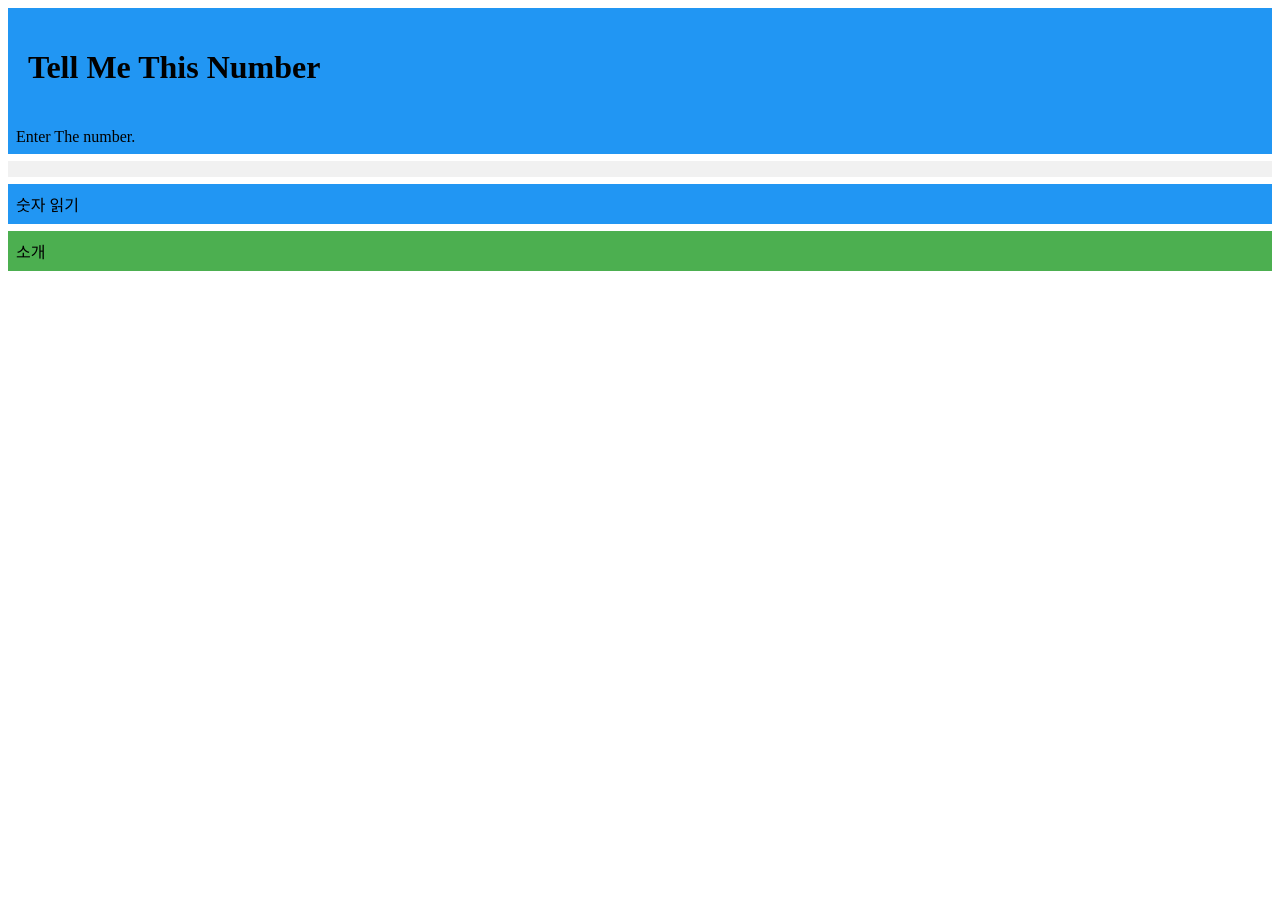
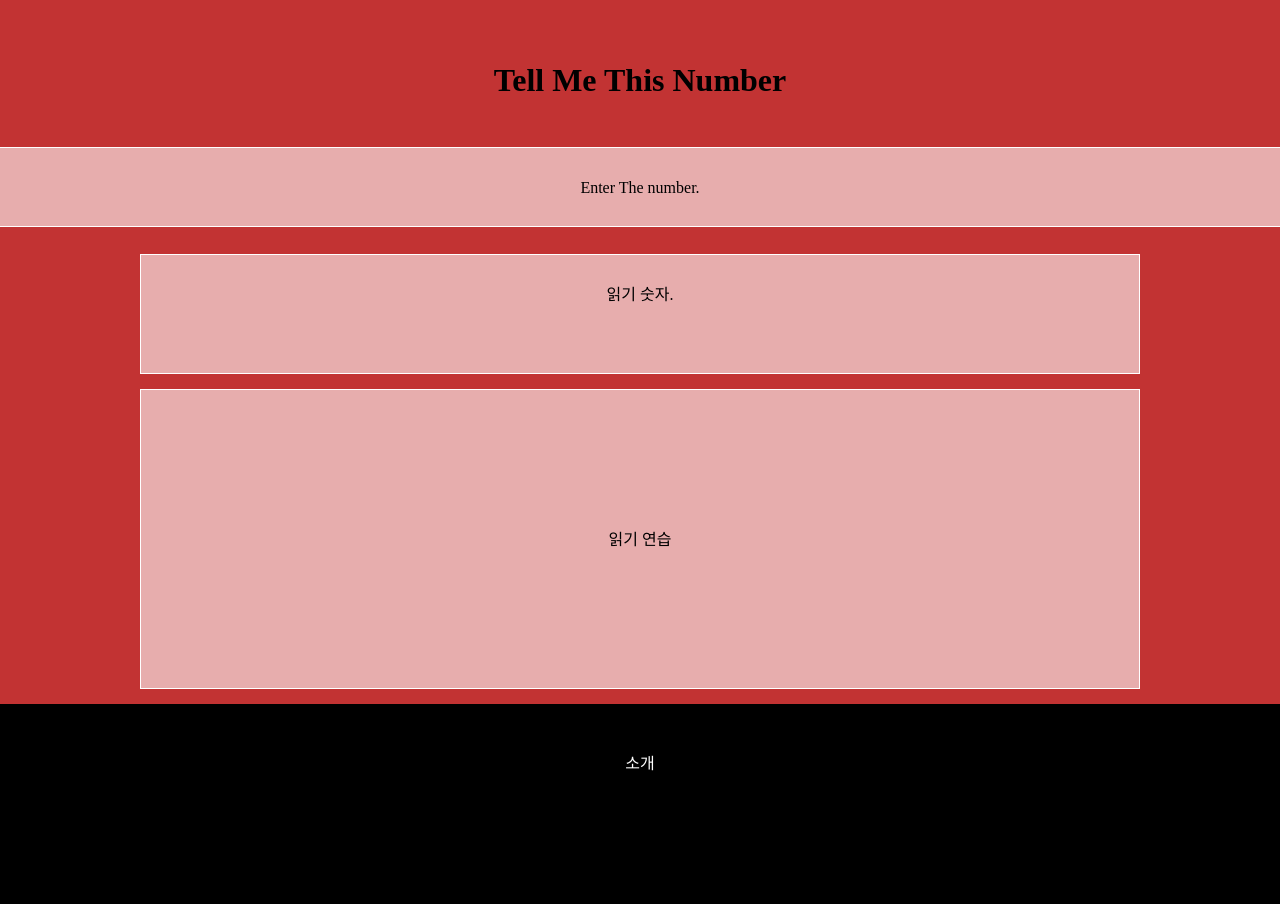
Before and after one commit to miseongshin/ReadNumbers, a plain HTML site: page index.html in a window 1280 px wide. Before the commit the page ends 800 px from the top, so only its background shows below. Drawn offline with nearby package versions, Linux system fonts and the light colour scheme.

Commit message:
기본 css 설정

```diff
--- /dev/null
+++ b/default.css
@@ -0,0 +1,4 @@
+/* @media Rule*/
+* {
+	box-sizing: border-box;
+}
--- a/index.html
+++ b/index.html
@@ -2,29 +2,47 @@
 <html lang=ko>
 <meta charset=UTF-8>
 <title>Tell Me This Number</title>
+
 <head>
     <meta content="text/html; charset=UTF-8" http-equiv="content-type">
-	<meta name="viewport" content="width=device-width", initial-scale=1.0">
-	<link rel="stylesheet" type="text/css" href="reactive.css">
+    <meta name="viewport" content="width=device-width, initial-scale=1.0">
+    <link rel="stylesheet" type="text/css" href="default.css">
+    <link rel="stylesheet" type="text/css" href="tellmethisnumber.css">
+    <script type="text/javascript" src="http://code.jquery.com/jquery-1.8.3.min.js"></script>
+    <script type="text/javascript" src="tellmethisnumber.js"></script>
 </head>
 <body>
     <header class="header">
         <h1>Tell Me This Number</h1>
     </header>
+    <main class="main">
+	    <section class="numberSection">
+	        <article class="input number">
+	        	Enter The number.
+	        </article>
+	        <div class="spaceInput">
+	        </div>
+	        <article class="output number">
+	        	읽기 숫자.
+	        </article>
+	        <div class="spaceOutput">
+	        </div>
+	    </section>
+	    <section class="commentarySection">
 	    	<article>
-		<section class="inputNumber text">
-			Enter The number.
+	    		읽기 연습
+	    	</article>
 	    </section>
-		<section class="inputNumber">
+	    <section class="commentSection">
+	    	<article>
 
+	    	</article>
 	    </section>
-		<section class="output text">
-			숫자 읽기
-		</section>
-	</article>
+	    	 <div class="spaceComment">
+	        </div>
+    </main>
     <footer class="footer">
         소개
     </footer>
-
-
 </body>
+</html>
--- a/reactive.css
+++ /dev/null
@@ -1,30 +0,0 @@
-/* @media Rule*/
-* {
-	box-sizing: border-box;
-}
-.header{
-	padding:20px;
-	float: left;
-	width: 100%;
-	height: 30%;
-}
-.inputNumber {
-	background-color: #f1f1f1;
-    padding:8px;
-    margin-top:7px;
-}
-.outputText {
-	background-color: #2196F3;
-    padding:8px;
-    margin-top:7px;
-}
-.text {
-	background-color: #2196F3;
-    padding:8px;
-    margin-top:7px;
-}
-.footer {
-	background-color: #4CAF50;
-	  padding:8px;
-      margin-top:7px;
-}
--- /dev/null
+++ b/tellmethisnumber.css
@@ -0,0 +1,63 @@
+/* @media Rule*/
+* {
+	box-sizing: border-box;
+}
+body{
+	background-color: #c23333;
+	padding: -1px;
+	margin: -1px;
+    text-align: center;
+}
+.header{
+	display: block;
+	position: relative;
+	height: 120px;
+    line-height: 120px;
+    padding:0px;
+    vertical-align: middle;
+}
+.main{
+	display: block;
+	position: relative;
+}
+.footer {
+	background-color: #000000;
+    left: 0;
+    height: 200px;
+    line-height: 120px;
+    width: 100%;
+    bottom: 0;
+    color: #ffffff;
+}
+.number {
+    margin-top:7px;
+    background-color: #e7adad;
+  	border: 1px solid #ffffff;
+}
+.input {
+	height: 80px;
+    line-height: 80px;
+}
+.output {
+	height: 120px;
+    line-height: 80px;
+    width: 1000px;
+    display:inline-block;
+}
+.commentarySection{
+	height: 300px;
+    line-height: 300px;
+	background-color: #e7adad;
+	border: 1px solid #ffffff;
+	width: 1000px;
+    display:inline-block;
+}
+.spaceInput {
+	height: 20px;
+}
+.spaceOutput {
+	height: 15px;
+}
+.spaceComment {
+	height: 15px;
+}
--- /dev/null
+++ b/tellmethisnumber.js
@@ -0,0 +1,22 @@
+var tellmethisnumber = {
+	backgroundColor : {
+		default : "#c23333"
+	}
+	,numberColor : {
+		default : "#e7adad"
+	}
+	,init : function(){
+		$(".input").mousedown(function(){
+			console.log("움짐");
+		});
+		/*$(".output").hide();*/
+	}
+
+
+};
+
+
+
+$(document).ready(function(){
+	tellmethisnumber.init();
+});
```
Lines whose indentation alone changed are shown as unchanged.
